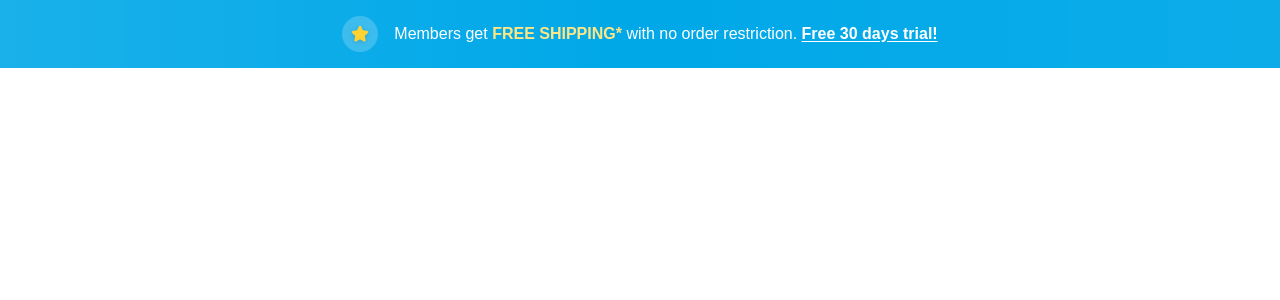
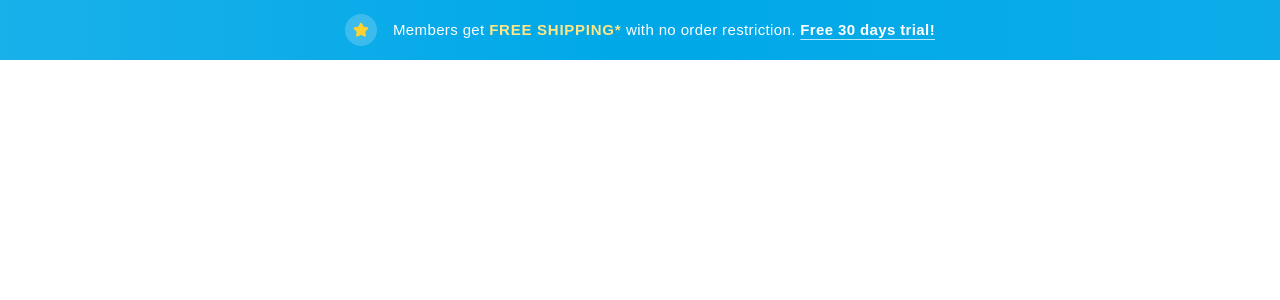
Before and after one commit to Bhumikaa71/Voltora-Frontend, a Next.js app: page /landingpage/banner in a window 1280 px wide. Shown: the top 300 px of the page. Built offline with nearby package versions, Linux system fonts and the light colour scheme.

Commit message:
adding animation

```diff
--- a/app/landingpage/banner/page.tsx
+++ b/app/landingpage/banner/page.tsx
@@ -8,28 +8,30 @@ const Banner = () => {
   return (
     <div className="w-full bg-[#00A8E8]">
       <div className="relative overflow-hidden">
-        {/* Soft shine effect */}
+        {/* Subtle shine */}
         <div className="absolute inset-0 bg-gradient-to-r from-white/10 via-transparent to-white/5 pointer-events-none" />
 
-        <div className="relative flex items-center justify-center gap-3 sm:gap-4 px-4 sm:px-6 py-3.5 sm:py-4">
-          {/* Star icon */}
+        <div className="relative flex items-center justify-center gap-3 sm:gap-4 px-4 sm:px-6 py-3.5">
+          {/* Star */}
           <div className="flex-shrink-0">
-            <div className="w-8 h-8 sm:w-9 sm:h-9 rounded-full bg-white/20 flex items-center justify-center">
+            <div className="w-8 h-8 rounded-full bg-white/20 flex items-center justify-center">
               <Star
-                size={18}
-                className="fill-amber-300 text-amber-300 drop-shadow-sm"
+                size={16}
+                className="fill-amber-300 text-amber-300"
               />
             </div>
           </div>
 
           {/* Text */}
-          <p className="text-center text-sm sm:text-base font-medium text-white leading-snug">
+          <p className="text-center text-sm sm:text-[15px] font-medium text-white tracking-wide">
             Members get{" "}
-            <span className="font-bold text-amber-200">FREE SHIPPING*</span>{" "}
+            <span className="font-bold text-amber-200 uppercase tracking-wider">
+              Free Shipping*
+            </span>{" "}
             with no order restriction.{" "}
             <Link
               href="/membership"
-              className="underline underline-offset-2 font-semibold hover:text-amber-100 transition-colors"
+              className="font-semibold underline underline-offset-4 decoration-white/70 hover:decoration-white hover:text-amber-100 transition-all"
             >
               Free 30 days trial!
             </Link>
```
